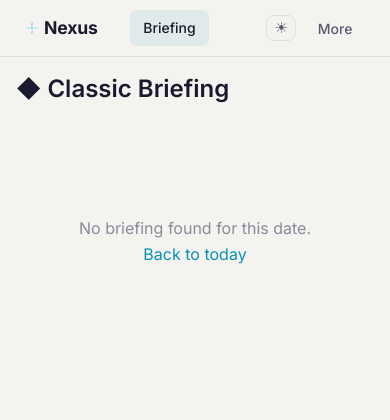
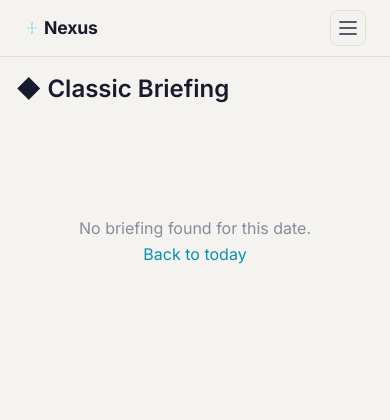
Before and after one commit to zantryis/NEXUS, a Python web app: template src/nexus/web/templates/briefing_classic.html in a window 390 px wide. Shown: the top 420 px of the page. Run offline with Jinja, Linux system fonts and the light colour scheme; the template is opened without the code that fills it, so the values that code supplies are empty.

Commit message:
Audit round 2: silent exceptions, error UX, mobile nav, CI hardening
- Replace 9 silent except:pass with logger.debug in bot.py + predictions.py
- Differentiate Q&A errors: CircuitOpenError, TimeoutError, generic fallback
- Await cancelled background tasks before store.close() (pipeline.py)
- Protect json.loads in _rewrite_thread_id_json against corrupt data (store.py)
- Setup wizard: reject empty topic selection with error instead of silent default
- Add mobile hamburger menu at 768px breakpoint (base.html + style.css)
- Add pip-audit dependency scanning to CI workflow

Co-Authored-By: Claude Opus 4.6 <noreply@anthropic.com>

```diff
--- a/src/nexus/engine/knowledge/store.py
+++ b/src/nexus/engine/knowledge/store.py
@@ -667,7 +667,11 @@ class KnowledgeStore:
         )
         updated = 0
         for row in await cursor.fetchall():
-            ids = json.loads(row[1])
+            try:
+                ids = json.loads(row[1])
+            except (json.JSONDecodeError, TypeError):
+                logger.warning("Corrupt JSON in %s.%s row %s, skipping", table, column, row[0])
+                continue
             if absorb_id in ids:
                 ids = list(dict.fromkeys(keep_id if x == absorb_id else x for x in ids))
                 await self.db.execute(
--- a/src/nexus/engine/pipeline.py
+++ b/src/nexus/engine/pipeline.py
@@ -677,6 +677,8 @@ async def run_pipeline(
             _, pending = await asyncio.wait(bg_tasks, timeout=30)
             for t in pending:
                 t.cancel()
+            if pending:
+                await asyncio.gather(*pending, return_exceptions=True)
         await llm.flush_usage()
         if own_store:
             await store.close()
--- a/src/nexus/web/static/style.css
+++ b/src/nexus/web/static/style.css
@@ -196,6 +196,65 @@ h3 { font-size: 1.15rem; margin-bottom: 0.75rem; }
     display: block;
 }
 
+/* ── Mobile Hamburger ── */
+.nav-hamburger {
+    display: none;
+    background: none;
+    border: 1px solid var(--nx-border);
+    border-radius: var(--nx-radius);
+    cursor: pointer;
+    padding: 0.4rem;
+    margin-left: auto;
+    flex-direction: column;
+    gap: 4px;
+    align-items: center;
+    justify-content: center;
+    width: 36px;
+    height: 36px;
+}
+.nav-hamburger span {
+    display: block;
+    width: 18px;
+    height: 2px;
+    background: var(--nx-text-secondary);
+    border-radius: 1px;
+    transition: var(--nx-transition);
+}
+.nav-hamburger:hover span { background: var(--nx-text); }
+
+@media (max-width: 768px) {
+    .nav-hamburger { display: flex; }
+    .site-nav {
+        flex-wrap: wrap;
+    }
+    .nav-primary, .nav-secondary {
+        display: none;
+        width: 100%;
+        padding: 0.5rem 0;
+    }
+    .nav-primary { flex-direction: column; gap: 0.25rem; }
+    .nav-secondary {
+        flex-direction: row;
+        flex-wrap: wrap;
+        gap: 0.5rem;
+        margin-left: 0;
+        padding-bottom: 0.75rem;
+    }
+    .site-nav.nav-open .nav-primary,
+    .site-nav.nav-open .nav-secondary { display: flex; }
+    .nav-dropdown-menu {
+        position: static;
+        box-shadow: none;
+        border: none;
+        background: none;
+        padding: 0;
+        min-width: 0;
+    }
+    .nav-dropdown-menu a { padding-left: 0; }
+    .nav-more-btn { display: none; }
+    .nav-dropdown .nav-dropdown-menu { display: flex; flex-wrap: wrap; gap: 0.25rem; }
+}
+
 /* ── Main Content ── */
 
 .main-content {
--- a/src/nexus/web/templates/base.html
+++ b/src/nexus/web/templates/base.html
@@ -17,6 +17,9 @@
         <nav class="site-nav">
             <a href="/" class="brand"><svg width="16" height="16" viewBox="0 0 64 64" style="vertical-align:-2px"><path d="M32 6 L35 16 L32 26 L29 16Z" fill="#06b6d4" opacity=".5" transform="rotate(15 32 16)"/><path d="M38 32 L48 29 L58 32 L48 35Z" fill="#22d3ee" opacity=".38" transform="rotate(15 48 32)"/><path d="M32 38 L35 48 L32 58 L29 48Z" fill="#06b6d4" opacity=".5" transform="rotate(15 32 48)"/><path d="M6 32 L16 29 L26 32 L16 35Z" fill="#22d3ee" opacity=".38" transform="rotate(15 16 32)"/><path d="M32 27 L37 32 L32 37 L27 32Z" fill="#06b6d4" opacity=".7"/></svg> Nexus</a>
             {% if is_demo_mode() %}<span class="demo-badge">Demo</span>{% endif %}
+            <button class="nav-hamburger" onclick="document.querySelector('.site-nav').classList.toggle('nav-open')" aria-label="Toggle navigation">
+                <span></span><span></span><span></span>
+            </button>
             <div class="nav-primary">
                 <a href="/" class="nav-link {% block nav_briefing %}{% endblock %}">Briefing</a>
                 {% if has_data() %}
@@ -83,9 +86,13 @@
             btn.setAttribute('aria-expanded', !expanded);
         });
     });
-    document.addEventListener('click', () => {
+    document.addEventListener('click', e => {
         document.querySelectorAll('.nav-more-btn').forEach(b =>
             b.setAttribute('aria-expanded', 'false'));
+        // Close mobile menu when clicking a nav link
+        if (e.target.closest('.nav-primary a, .nav-secondary a')) {
+            document.querySelector('.site-nav').classList.remove('nav-open');
+        }
     });
     </script>
     {% if is_demo_mode() %}
--- a/src/nexus/web/templates/setup/step2_topics.html
+++ b/src/nexus/web/templates/setup/step2_topics.html
@@ -2,6 +2,11 @@
 {% block wizard_content %}
 <h2>Choose Your Topics</h2>
 <p class="setup-desc">Enter any topic you care about — Nexus will automatically find and evaluate sources for it.</p>
+{% if error %}
+<div style="background: var(--nx-red-soft, rgba(239,68,68,0.1)); border: 1px solid var(--nx-red, #ef4444); border-radius: 8px; padding: 0.75rem 1rem; margin-bottom: 1rem; color: var(--nx-text);">
+    {{ error }}
+</div>
+{% endif %}
 
 <form method="post" action="/setup/step/2">
     <div style="margin-bottom: 1.5rem;">
```
Also changed, not shown: src/nexus/agent/bot.py (+34 -8 lines), src/nexus/web/routes/predictions.py (+5 -2 lines), src/nexus/web/routes/setup.py (+5 -2 lines), .github/workflows/test.yml.
